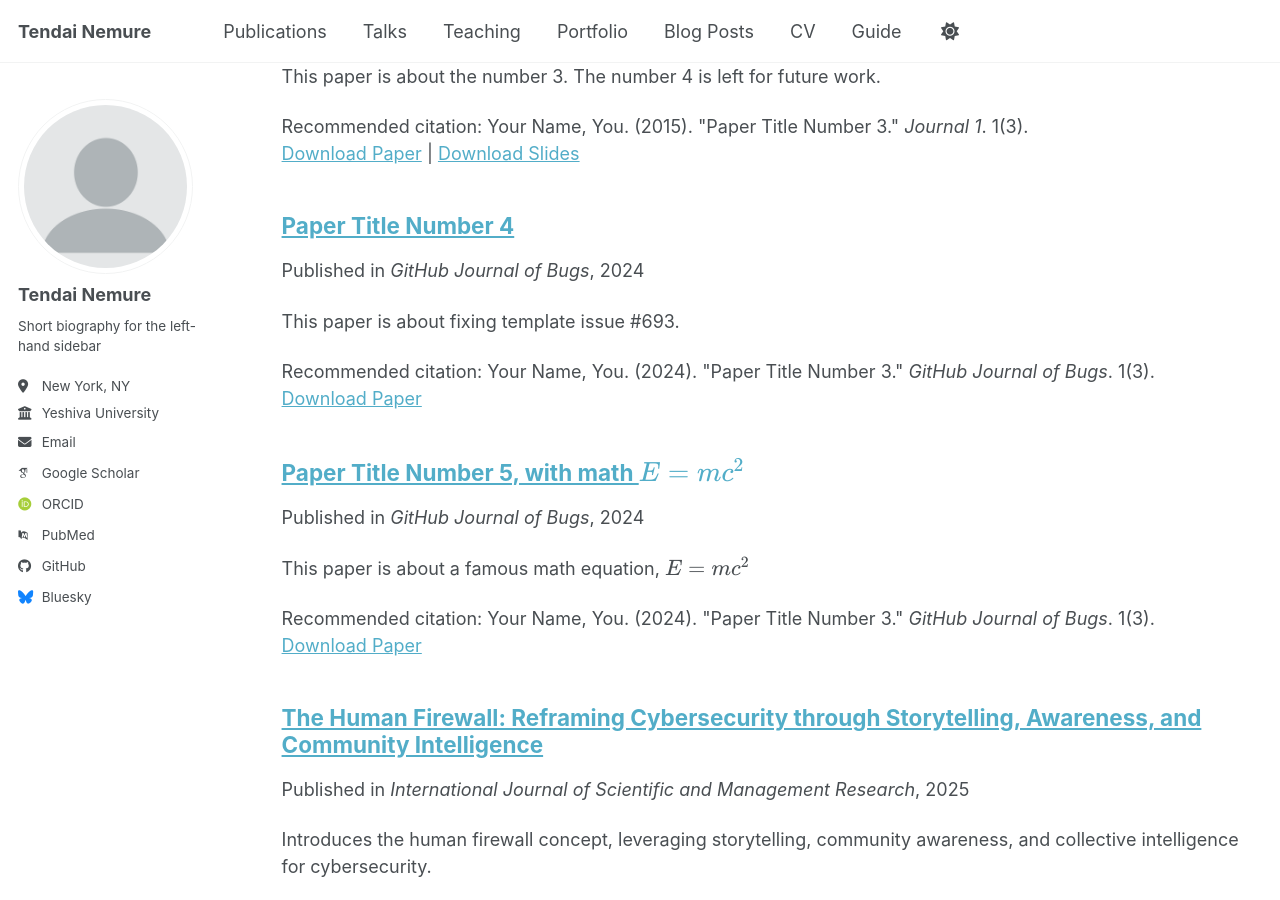
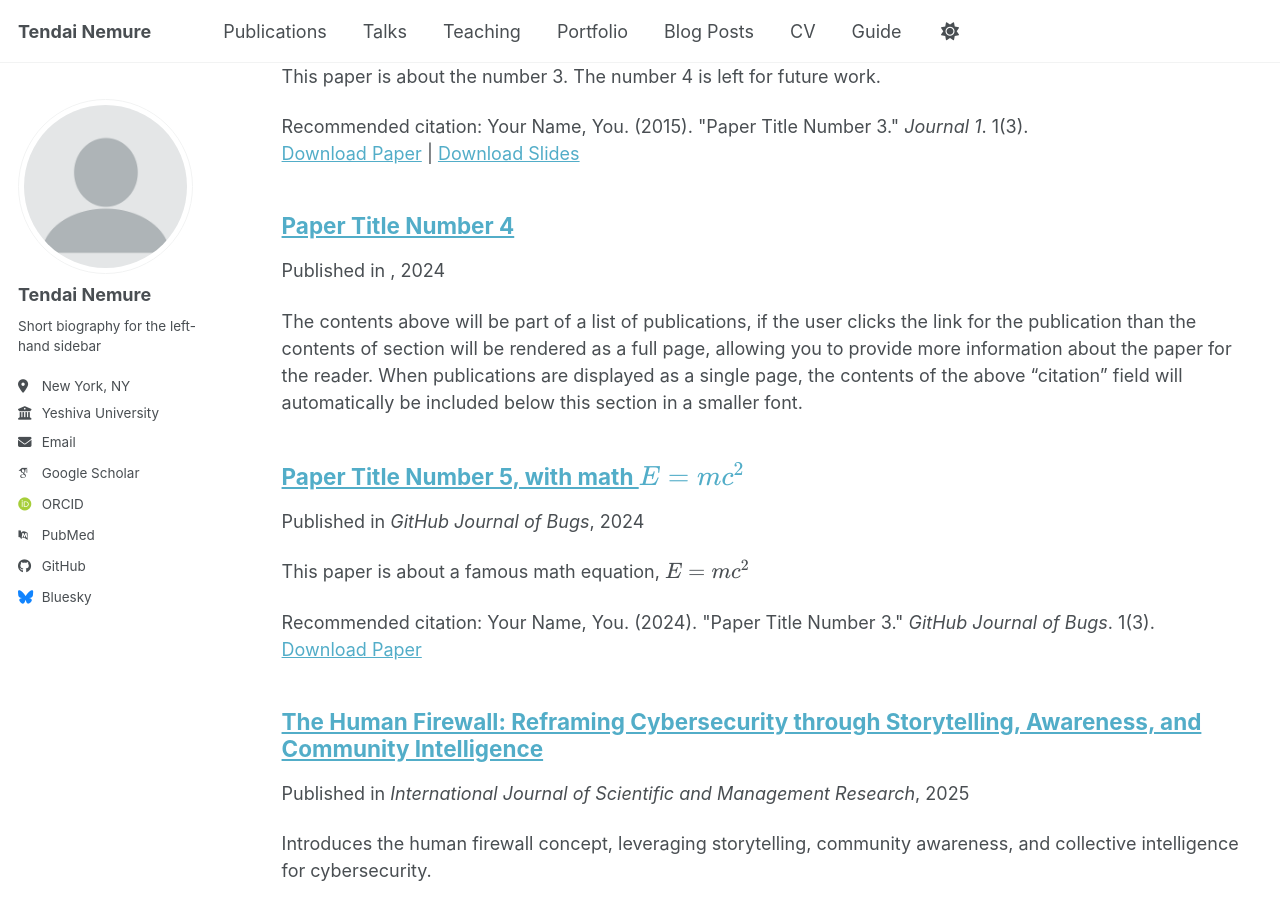
Before and after one commit to picassoendless/picassoendless.github.io, a Jekyll site: the page built from _pages/collection-archive.html, in a window 1280 px wide and 900 px high, scrolled down 1186 px. Built offline with Jekyll 4.4.1, drawn with Linux system fonts in a browser that asks for light colours; some web fonts are replaced; a script bundle is joined from its source files by our own code; library files that are not in the unit come from our copies.

Commit message:
Update 2024-02-17-paper-title-number-4.md

```diff
--- a/_publications/2024-02-17-paper-title-number-4.md
+++ b/_publications/2024-02-17-paper-title-number-4.md
@@ -1,13 +1,5 @@
 ---
-title: "Paper Title Number 4"
-collection: publications
-category: conferences
-permalink: /publication/2024-02-17-paper-title-number-4
-excerpt: 'This paper is about fixing template issue #693.'
-date: 2024-02-17
-venue: 'GitHub Journal of Bugs'
-paperurl: 'https://academicpages.github.io/files/paper3.pdf'
-citation: 'Your Name, You. (2024). &quot;Paper Title Number 3.&quot; <i>GitHub Journal of Bugs</i>. 1(3).'
+
 ---
 
 The contents above will be part of a list of publications, if the user clicks the link for the publication than the contents of section will be rendered as a full page, allowing you to provide more information about the paper for the reader. When publications are displayed as a single page, the contents of the above "citation" field will automatically be included below this section in a smaller font.
```
